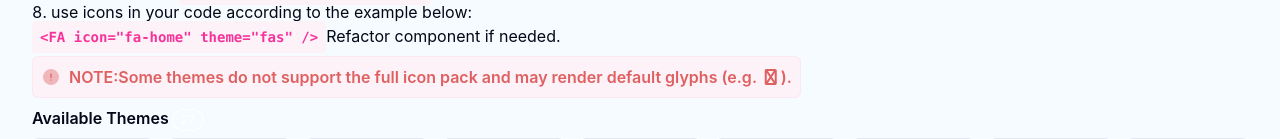
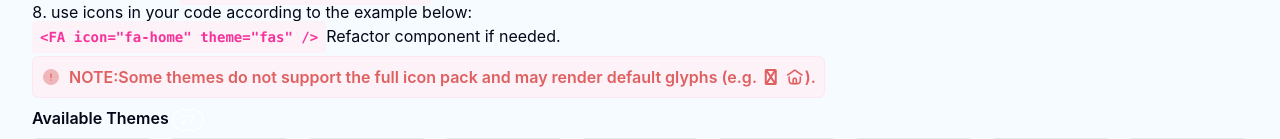
Before and after one commit to floatrx/fa, a React (Vite) app: page /guide in a window 1280 px wide. Shown: the part 336-475 px from the top of the page. Built offline with nearby package versions, Linux system fonts and the light colour scheme.

Commit message:
minor fixes

```diff
--- a/src/components/IntegrationGuide.tsx
+++ b/src/components/IntegrationGuide.tsx
@@ -51,7 +51,8 @@ export const IntegrationGuide: RC = () => {
 
         <p className="text-danger inline-block rounded-md border border-pink-100 bg-pink-50 p-2 font-semibold">
           <FA icon="fa-exclamation-circle" theme="fad" text="NOTE:" color="danger" />
-          Some themes do not support the full icon pack and may render default glyphs (e.g. <FA icon="fa-home" theme="fab" />
+          Some themes do not support the full icon pack and may render default glyphs (e.g. <FA icon="fa-home" theme="fab" />{' '}
+          <FA icon="fa-home" theme="fajr" />
           ).
         </p>
 
--- a/vite.config.ts
+++ b/vite.config.ts
@@ -8,4 +8,7 @@ import react from '@vitejs/plugin-react';
 // https://vite.dev/config/
 export default defineConfig({
   plugins: [react(), tsconfigPaths(), tailwindcss(), svgr()],
+  server: {
+    port: 3000,
+  },
 });
```
Also changed, not shown: public/screenshot.png (added), vercel.json (added), 1 other file (tests, documents, lock files or other folders).
